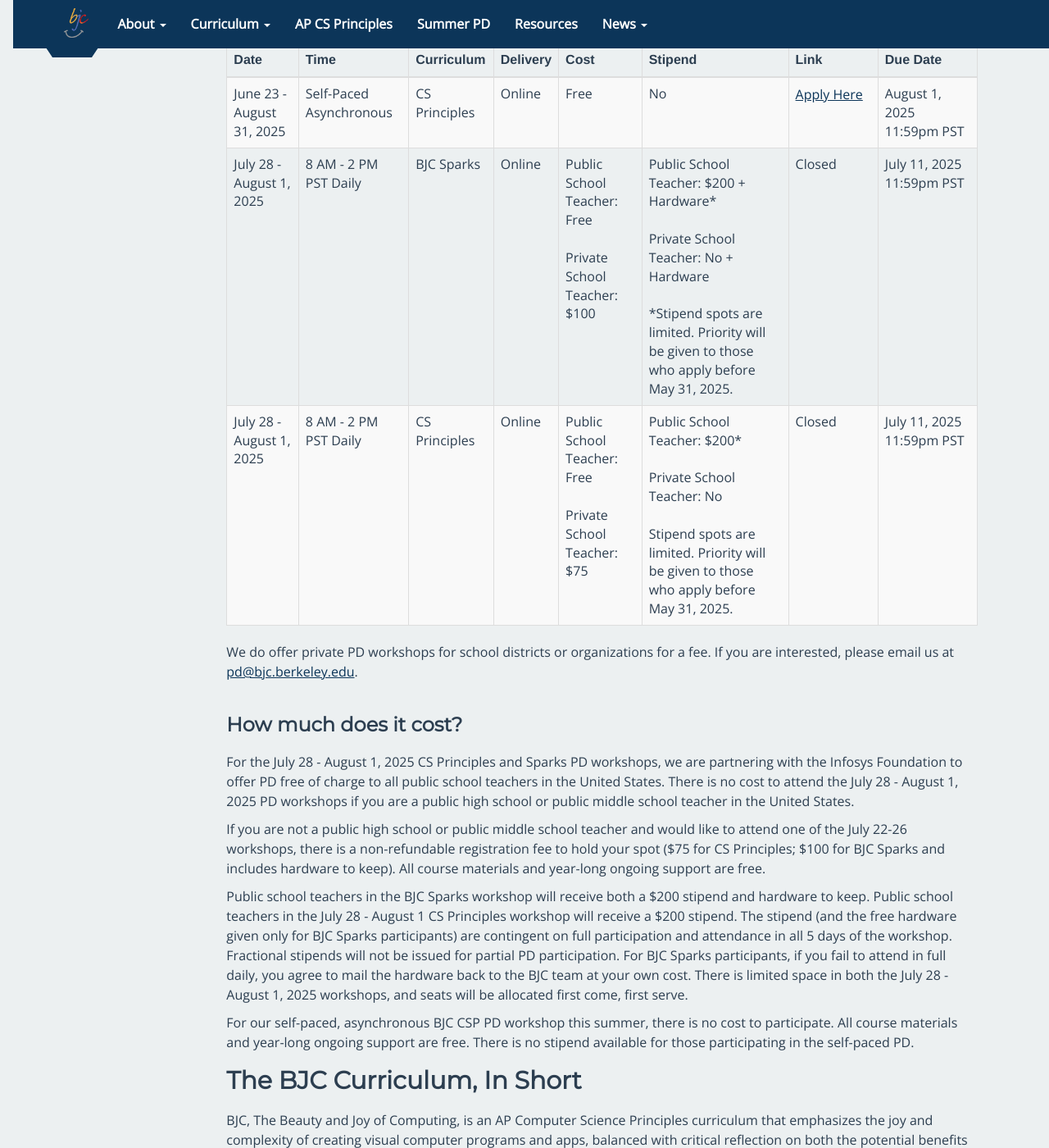
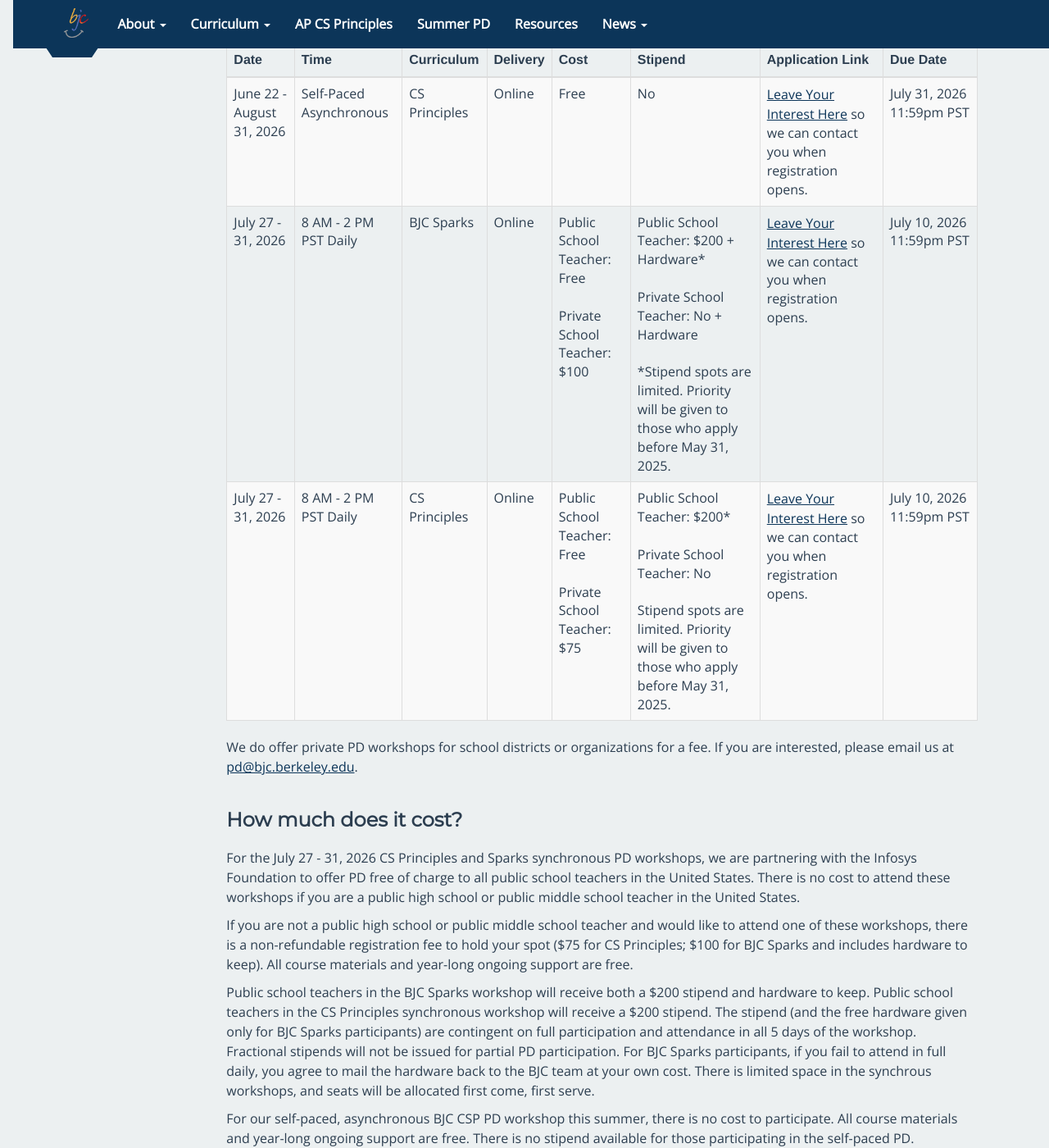
Before and after one commit to beautyjoy/beautyjoy.github.io, a Jekyll site: the page built from summer-pd/index.md, in a window 1280 px wide and 1400 px high, scrolled down 1385 px. Shown: the whole window at 82% size. Built offline with Jekyll 4.4.1, drawn with Linux system fonts in a browser that asks for light colours; some of the changed text lies outside the part shown.

Commit message:
Update index.md
Updated 2026 schedule and added interest form

```diff
--- a/summer-pd/index.md
+++ b/summer-pd/index.md
@@ -1,5 +1,5 @@
 ---
-title: 2025 Professional Development
+title: 2026 Professional Development
 subtitle: One-Week Workshops for Teachers
 layout: summer-pd
 redirect_from:
@@ -51,13 +51,13 @@
 
 <!-- In 2019, we will offer several 5-day in-person regional workshops. To sign up for email updates when we finalize our 2019 locations, complete our interest form at [{{site.pd_interest_url}}]({{site.pd_interest_url}}). If you are interested in hosting a BJC workshop, or becoming a BJC Lead Teacher, email [pd@bjc.berkeley.edu][pd-email]. -->
 
-### BJC PD Summer 2025 Schedule and Application
+### BJC PD Summer 2026 Schedule and Application
 
 [admin-letter]: https://bjc.link/Admin19
 [BJC PD 2019 Alternate App]: https://bjc.link/PD2019App-NoUpload
 [reg-fee]: https://bjc.link/reg19
 
-Below is our 2025 PD schedule for our PD workshops and links to the PD Application.
+Below is our 2026 PD schedule for our PD workshops and links to the PD Application.
 
 *Please Note:* There is a limited number of stipend spots in our workshops, and priority will be given to those who apply before May 31, 2025.
 
@@ -71,6 +71,7 @@
 
 <!-- Tuition, travel, boarding and lodging was provided. -->
 
+[pd-interest-form-link]: https://bit.ly/4510pK6 <!-- 2026 form -->
 [pathfinders-app-link]: http://www.infosys.org/infosys-foundation-usa/pathfinders/summer/Pages/index.aspx
 [pathfinders-app-link]: https://bit.ly/pathfinders25
 
@@ -91,34 +92,34 @@
 </thead>
 <tbody>
   <tr>
-    <td>June 23 - August 31, 2025</td>
+    <td>June 22 - August 31, 2026</td>
     <td>Self-Paced Asynchronous</td>
     <td>CS Principles</td>
     <td>Online</td>
     <td>Free</td>
     <td>No</td>
-    <td><a href="https://bit.ly/bjcpdapcsp25">Apply Here</a></td>
-    <td>August 1, 2025 11:59pm PST</td>
+    <td><a href="https://bit.ly/4510pK6">Leave Your Interest Here</a> so we can contact you when registration opens.</td>
+    <td>July 31, 2026 11:59pm PST</td>
   </tr>
   <tr>
-    <td>July 28 - August 1, 2025</td>
+    <td>July 27 - 31, 2026</td>
     <td>8 AM - 2 PM PST Daily</td>
     <td>BJC Sparks</td>
     <td>Online</td>
     <td>Public School Teacher: Free<br><br>Private School Teacher: $100</td>
     <td>Public School Teacher: $200 + Hardware* <br><br> Private School Teacher: No + Hardware <br><br> *Stipend spots are limited. Priority will be given to those who apply before May 31, 2025.</td>
-    <td>Closed</td>
-    <td>July 11, 2025 11:59pm PST</td>
+    <td><a href="https://bit.ly/4510pK6">Leave Your Interest Here</a> so we can contact you when registration opens.</td>
+    <td>July 10, 2026 11:59pm PST</td>
   </tr>
   <tr>
-    <td>July 28 - August 1, 2025</td>
+    <td>July 27 - 31, 2026</td>
     <td>8 AM - 2 PM PST Daily</td>
     <td>CS Principles</td>
     <td>Online</td>
     <td>Public School Teacher: Free<br><br>Private School Teacher: $75</td>
     <td>Public School Teacher: $200* <br><br> Private School Teacher: No <br><br> Stipend spots are limited. Priority will be given to those who apply before May 31, 2025.</td>
-    <td>Closed</td>
-    <td>July 11, 2025 11:59pm PST</td>
+    <td><a href="https://bit.ly/4510pK6">Leave Your Interest Here</a> so we can contact you when registration opens.</td>
+    <td>July 10, 2026 11:59pm PST</td>
   </tr>
  </tbody>
 </table>
@@ -140,11 +141,11 @@
 
 ### How much does it cost?
 
-For the July 28 - August 1, 2025 CS Principles and Sparks PD workshops, we are partnering with the Infosys Foundation to offer PD free of charge to all public school teachers in the United States. There is no cost to attend the July 28 - August 1, 2025 PD workshops if you are a public high school or public middle school teacher in the United States.
+For the July 27 - 31, 2026 CS Principles and Sparks synchronous PD workshops, we are partnering with the Infosys Foundation to offer PD free of charge to all public school teachers in the United States. There is no cost to attend these workshops if you are a public high school or public middle school teacher in the United States.
 
-If you are not a public high school or public middle school teacher and would like to attend one of the July 22-26 workshops, there is a non-refundable registration fee to hold your spot ($75 for CS Principles; $100 for BJC Sparks and includes hardware to keep). All course materials and year-long ongoing support are free.
+If you are not a public high school or public middle school teacher and would like to attend one of these workshops, there is a non-refundable registration fee to hold your spot ($75 for CS Principles; $100 for BJC Sparks and includes hardware to keep). All course materials and year-long ongoing support are free.
 
-Public school teachers in the BJC Sparks workshop will receive both a $200 stipend and hardware to keep. Public school teachers in the July 28 - August 1 CS Principles workshop will receive a $200 stipend. The stipend (and the free hardware given only for BJC Sparks participants) are contingent on full participation and attendance in all 5 days of the workshop. Fractional stipends will not be issued for partial PD participation. For BJC Sparks participants, if you fail to attend in full daily, you agree to mail the hardware back to the BJC team at your own cost. There is limited space in both the July 28 - August 1, 2025 workshops, and seats will be allocated first come, first serve.
+Public school teachers in the BJC Sparks workshop will receive both a $200 stipend and hardware to keep. Public school teachers in the CS Principles synchronous workshop will receive a $200 stipend. The stipend (and the free hardware given only for BJC Sparks participants) are contingent on full participation and attendance in all 5 days of the workshop. Fractional stipends will not be issued for partial PD participation. For BJC Sparks participants, if you fail to attend in full daily, you agree to mail the hardware back to the BJC team at your own cost. There is limited space in the synchrous workshops, and seats will be allocated first come, first serve.
 
 For our self-paced, asynchronous BJC CSP PD workshop this summer, there is no cost to participate. All course materials and year-long ongoing support are free. There is no stipend available for those participating in the self-paced PD.
 
```
